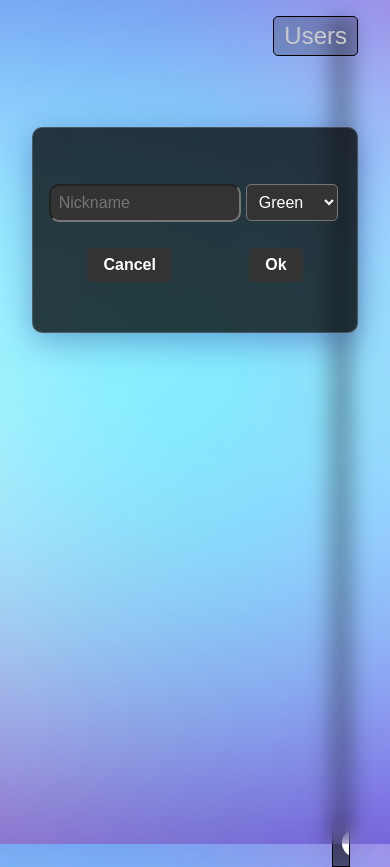
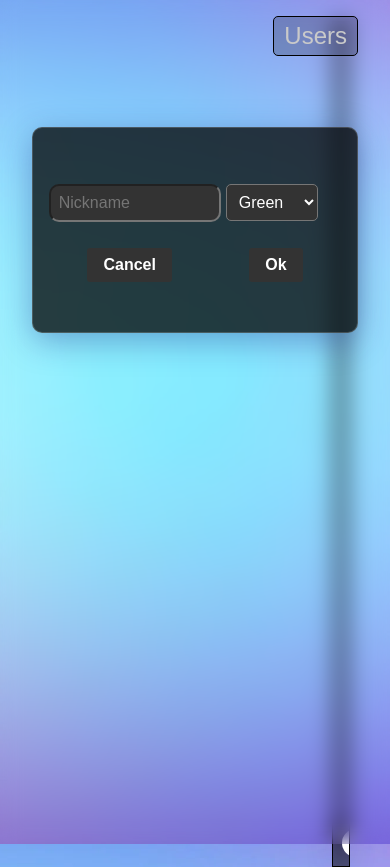
Before and after one commit to ahfhafh/Node-io-chat---ahfhafh, a website: page index.html in a window 390 px wide. Drawn offline with nearby package versions, Linux system fonts and the light colour scheme; no server answers.

Commit message:
firefox modal spacing

```diff
--- a/public/style.css
+++ b/public/style.css
@@ -49,7 +49,7 @@ body {
 
 .modal_inputs input[type=text] {
   /* give space for color selector */
-  width: calc(100% - 150px);
+  width: calc(100% - 170px);
 }
 
 .modal_inputs>select {
@@ -370,7 +370,7 @@ body {
 
   .modal_inputs input[type=text] {
     /* give space for color selector */
-    width: calc(100% - 120px);
+    width: calc(100% - 140px);
   }
 
   .modal_inputs>select {
```
